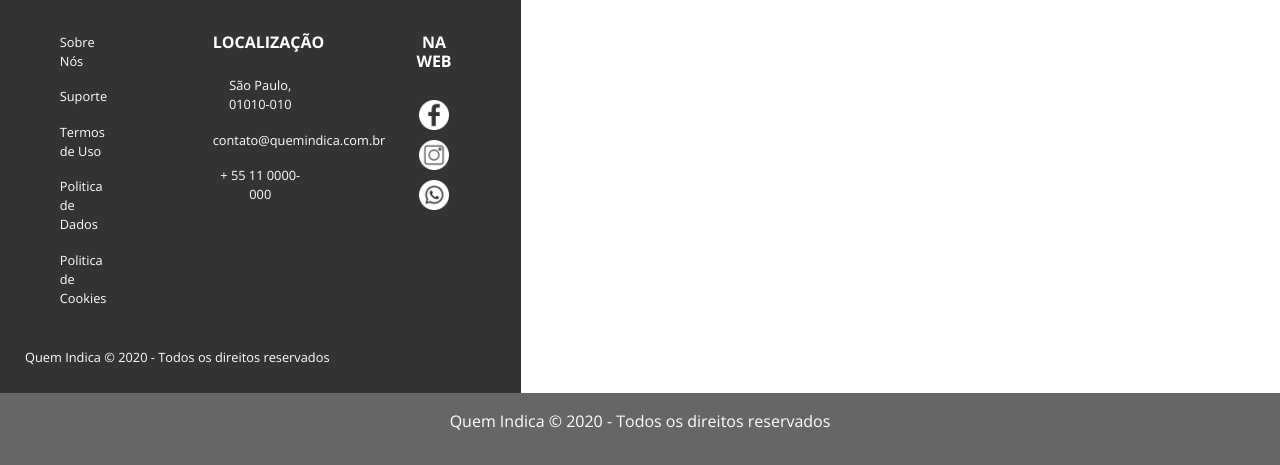
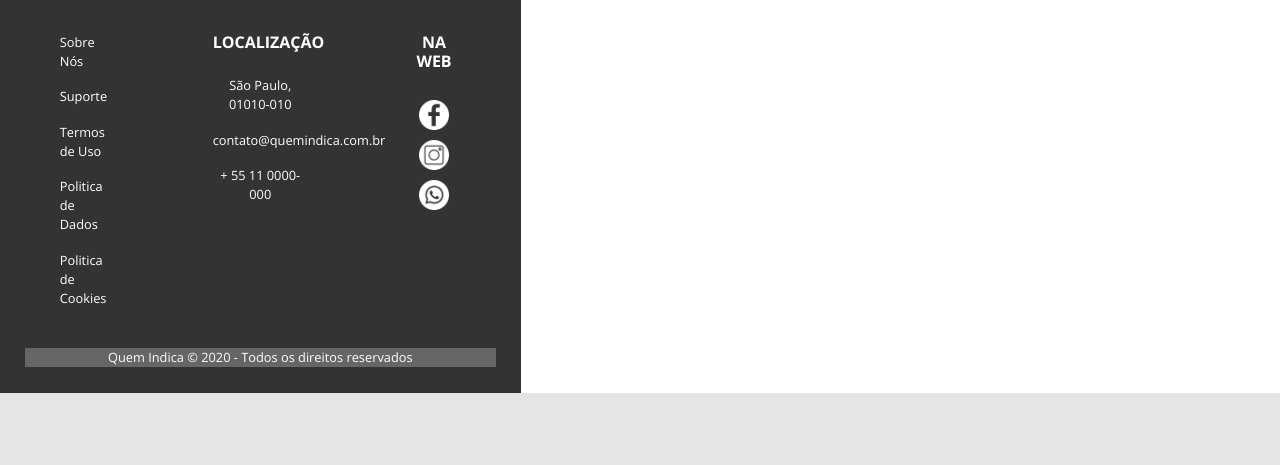
Before and after one commit to Shyrles/QuemIndica, a PHP site: page /faq.php in a window 1280 px wide. Shown: the part 1113-1578 px from the top of the page. After the commit the page ends 1506 px from the top, so only its background shows below. Run offline with PHP 8.4, Linux system fonts and the light colour scheme.

Commit message:
acerto do footer

```diff
--- a/footer.php
+++ b/footer.php
@@ -1,8 +1,8 @@
 
 <div>
-    <footer class="page-footer footer">
+    <footer class="page-footer text-center footer">
 
-        <div class="container text-center text-md-left">
+        <div class="container  text-md-left">
             <div class="row">
 
                 <div class="col-md-2 col-lg-2 mx-auto my-md-4 my-0 mt-4 mb-1">
@@ -31,10 +31,7 @@
                     <a href="https://wa.me/5511900000000" target="_blank"><img src="imagens/whatsapp.png" alt="Whatsapp"></a>
                 </div>
         </div>
-        <p>Quem Indica &copy; <?php echo date("Y"); ?> - Todos os direitos reservados</p>
+        <p class= "text-center copyright">Quem Indica &copy; <?php echo date("Y"); ?> - Todos os direitos reservados</p>
 
     </footer>
 </div>
-            <div class="footer-copyright text-center py-3 copyright">
-                <p>Quem Indica &copy; <?php echo date("Y"); ?> - Todos os direitos reservados</p>
-            </div>
```
